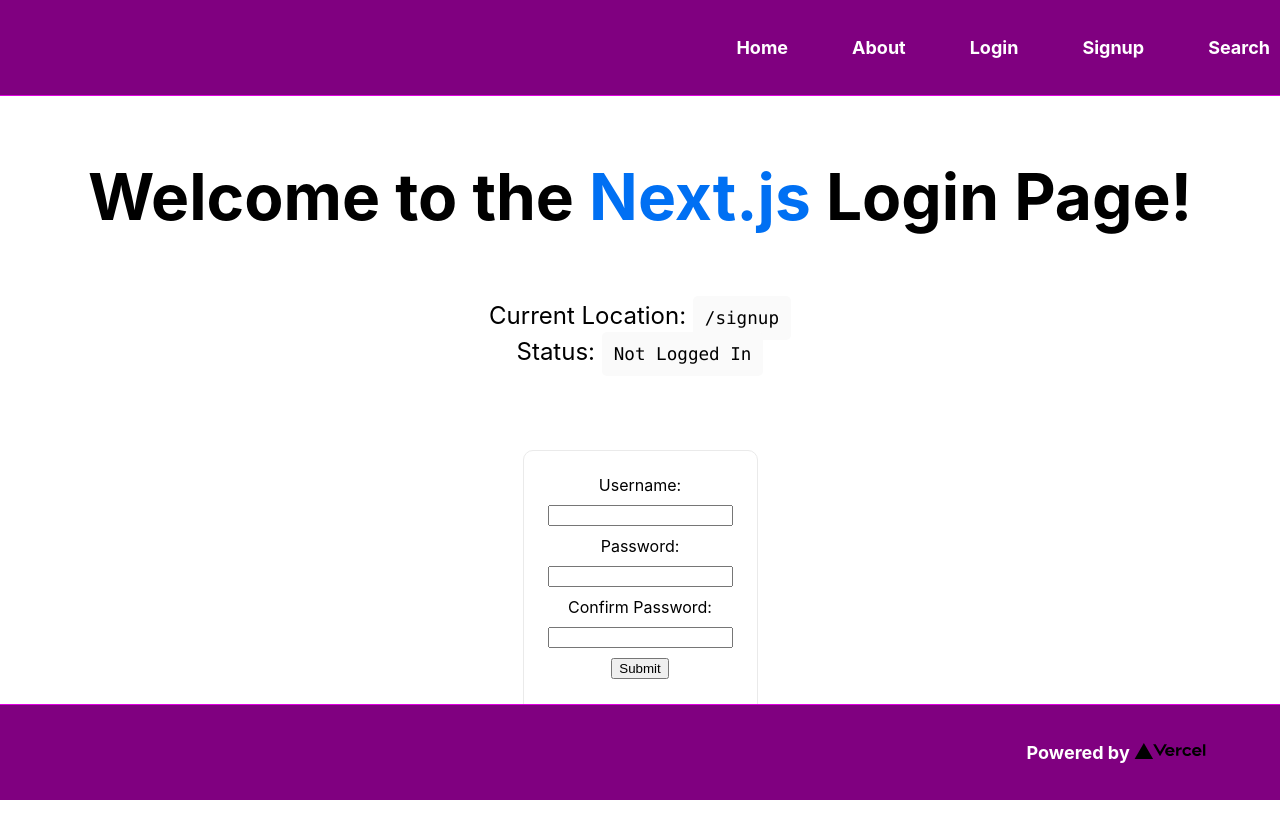
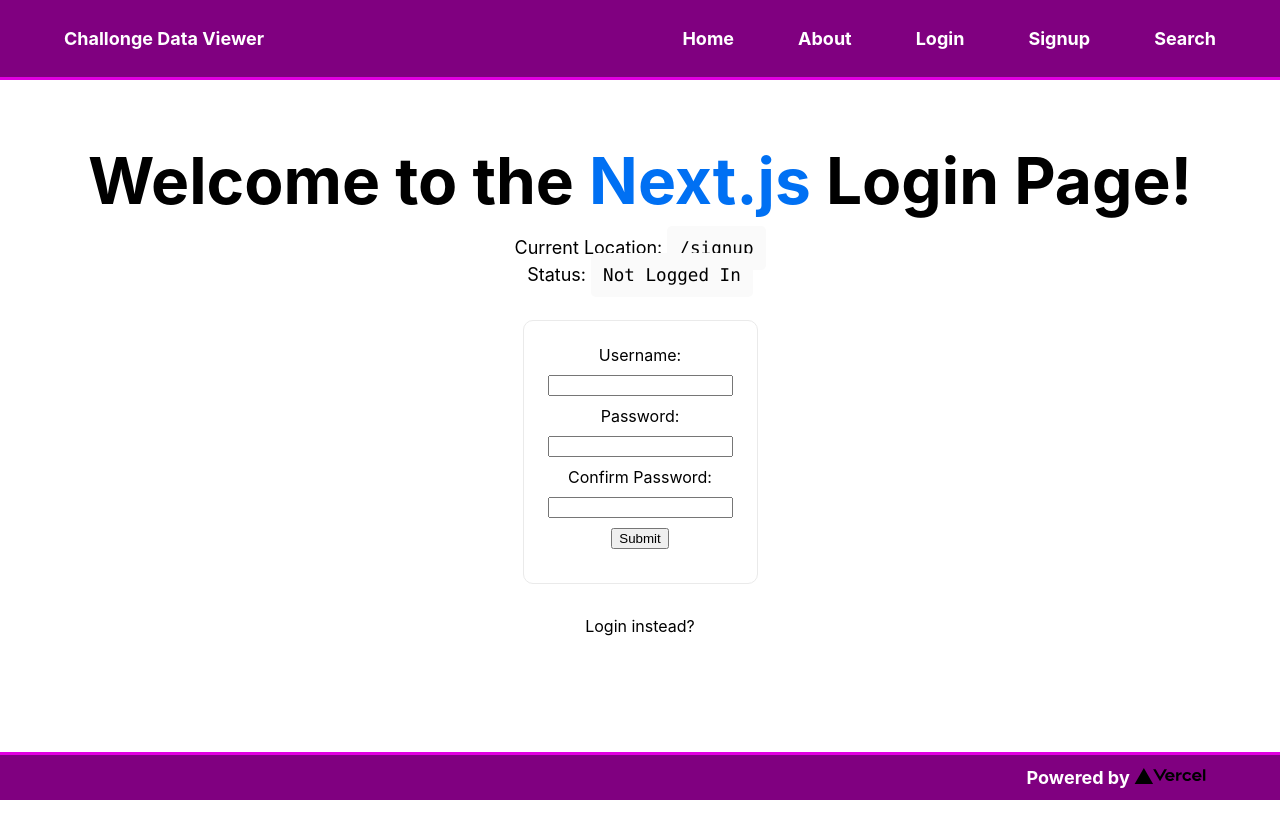
Before and after one commit to Spit-ball/challonge-bracket-viewer-snyder, a Next.js app: page /signup in a window 1280 px wide. Shown: the top 838 px of the page. After the commit the page ends 800 px from the top, so only its background shows below. Built offline with nearby package versions, Linux system fonts and the light colour scheme.

Commit message:
header work -- added home logotype

```diff
--- a/components/footer/style.module.css
+++ b/components/footer/style.module.css
@@ -2,10 +2,10 @@
   display: flex;
   padding: 10px;
   background-color: purple;
-  border-top: 1px solid rgb(224, 0, 224);
+  border-top: 3px solid rgb(224, 0, 224);
   justify-content: flex-end;
   align-items: center;
-  height: 6rem;
+  height: 6%;
   position: fixed;
   bottom: 0;
   width: 100%;
--- a/components/header/index.jsx
+++ b/components/header/index.jsx
@@ -6,6 +6,9 @@
   const logout = useLogout();
   return (
     <header className={styles.container}>
+      <Link href="/" className={styles.homeText}>
+        Challonge Data Viewer
+      </Link>
       {props.isLoggedIn ? (
         <>
           <p>
--- a/components/header/style.module.css
+++ b/components/header/style.module.css
@@ -2,11 +2,11 @@
   display: flex;
   justify-content: flex-end;
   background-color: purple;
-  padding: 10px;
+  padding: 1rem 4rem 1rem 4rem;
   width: 100%;
-  height: 6rem;
+  height: 5rem;
   align-items: center;
-  border-bottom: 1px solid rgb(224, 0, 224);
+  border-bottom: 3px solid rgb(224, 0, 224);
 }
 
 .container p {
@@ -24,3 +24,7 @@
   font-weight: bold;
   font-size: 18px;
 }
+
+.homeText {
+  margin-right: auto;
+}
--- a/styles/Home.module.css
+++ b/styles/Home.module.css
@@ -6,32 +6,6 @@
   flex-direction: column;
   justify-content: center;
   align-items: center;
-}
-
-.footer {
-  display: flex;
-  padding: 10px;
-  background-color: purple;
-  border-top: 1px solid #eaeaea;
-  justify-content: flex-end;
-  align-items: center;
-  height: 6rem;
-}
-
-.footer a {
-  text-decoration: none;
-  color: white;
-  font-weight: bold;
-  font-size: 18px;
-  margin-right: 4rem;
-}
-
-.footer a:not(:last-child) {
-  margin-right: 4rem;
-}
-
-.footer a:hover {
-  text-decoration: underline;
 }
 
 .title a {
@@ -130,13 +104,6 @@
   margin-left: 0.5rem;
 }
 
-@media (max-width: 600px) {
-  .grid {
-    width: 100%;
-    flex-direction: column;
-  }
-}
-
 .savedData {
   display: flex;
   flex: row;
@@ -179,6 +146,34 @@
   margin-bottom: 0.5rem;
 }
 
+@media (max-width: 600px) {
+  .grid {
+    width: 100%;
+    flex-direction: column;
+  }
+}
+
+/* This media query is just for iPad Pro. I was using the website on my ipad as a 2nd monitor and noticed some issues with the search page. */
+@media (max-width: 1366px) {
+  .usageInfo {
+    font-family: Garamond;
+    font-size: 1.2rem;
+    margin: 1rem 5rem 1rem 5rem;
+    text-align: justify;
+  }
+
+  .description {
+    font-size: 100px;
+    margin: 1rem 5rem 1rem 5rem;
+    line-height: 1.5;
+    font-size: large;
+  }
+
+  .howItWorks li {
+    margin: 1rem 5rem 1rem 5rem;
+  }
+}
+
 @media (prefers-color-scheme: dark) {
   .card,
   .footer {
```
